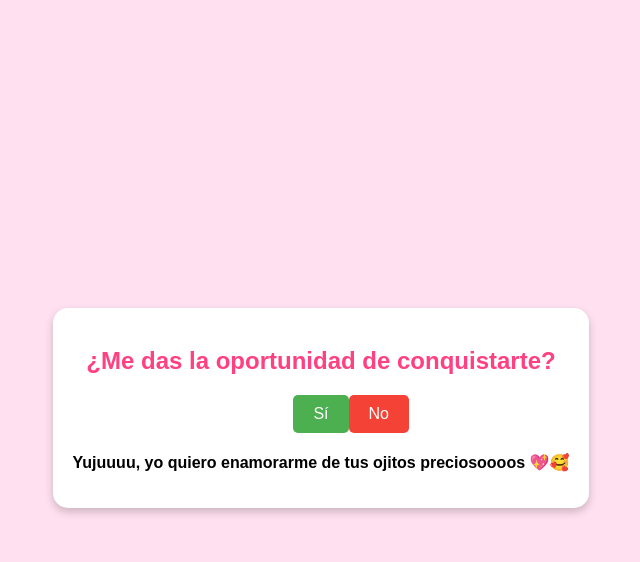
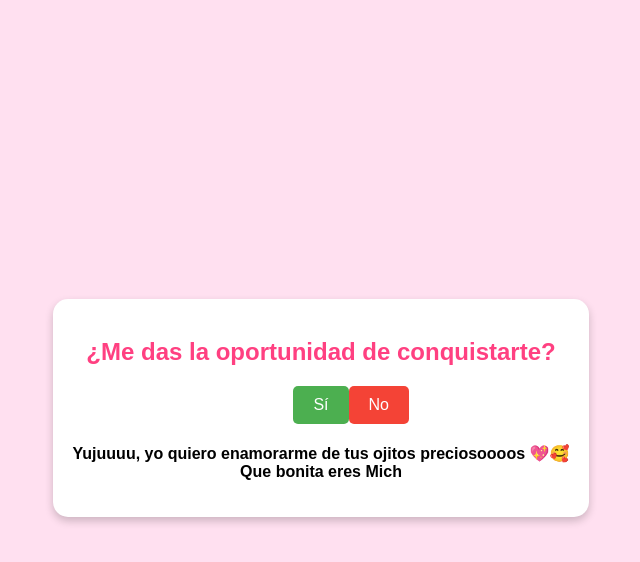
Before and after one commit to hkale11/Invitacion, a plain HTML site: page index.html in a window 1280 px wide. Both pictures are taken after a click on the button "Sí". Shown: the whole page, without its empty margins (319-959 px from the left). Drawn offline with Linux system fonts and the light colour scheme.

Commit message:
Update index.html

```diff
--- a/index.html
+++ b/index.html
@@ -56,7 +56,7 @@
 
     <script>
         function aceptar() {
-            document.getElementById('mensaje').innerText = "Yujuuuu, yo quiero enamorarme de tus ojitos preciosoooos 💖🥰";
+            document.getElementById('mensaje').innerText = "Yujuuuu, yo quiero enamorarme de tus ojitos preciosoooos 💖🥰\nQue bonita eres Mich";
         }
 
         function moverNo() {
```
